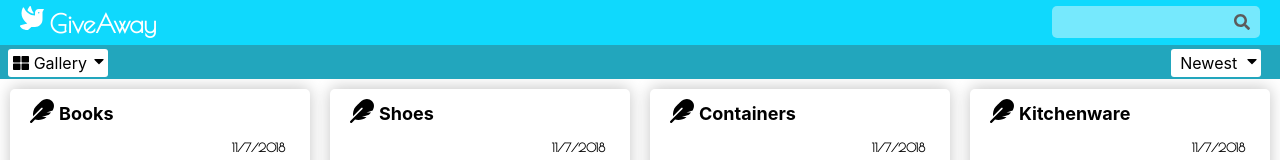
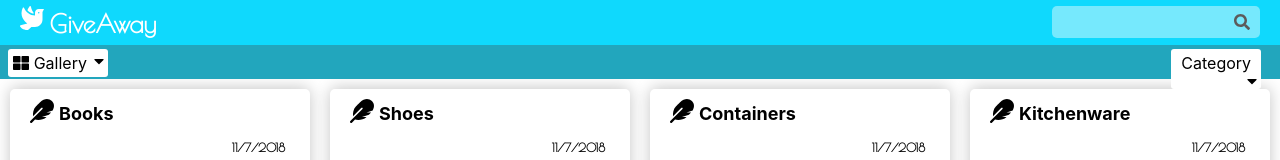
Before and after one commit to jyh106/GiveAwayWebsite, a React (Create React App) app: page / in a window 1280 px wide. Shown: the top 160 px of the page. Built offline with nearby package versions, Linux system fonts and the light colour scheme.

Commit message:
refactoring

```diff
--- a/src/NavBar/FilterMenu/FilterMenu.js
+++ b/src/NavBar/FilterMenu/FilterMenu.js
@@ -24,10 +24,10 @@ class FilterMenu extends Component {
             return (
                 <div className="DisplayFilterMenu">
                     <div className="DisplayFilterMenu_item DisplayFilterMenu_priceUp">
-                        Price <FontAwesomeIcon className="arrow_price" icon="arrow-up" />
+                        Books
                     </div>
                     <div className="DisplayFilterMenu_item DisplayFilterMenu_priceDown">
-                        Price <FontAwesomeIcon className="arrow_price" icon="arrow-down" />
+                        Price
                     </div>
                 </div>
             )
@@ -54,7 +54,7 @@ class FilterMenu extends Component {
             <div className="FilterMenu">
                 <div className="FilterMenu_default FilterMenu_newest"
                     onClick = {()=> {this.toggleDisplayFilterMenu()}}
-                    >Newest{this.shouldDisplayArrow()}
+                    >Category{this.shouldDisplayArrow()}
                 </div>
                 {this.renderDisplayFilterMenu()}
             </div>
```
